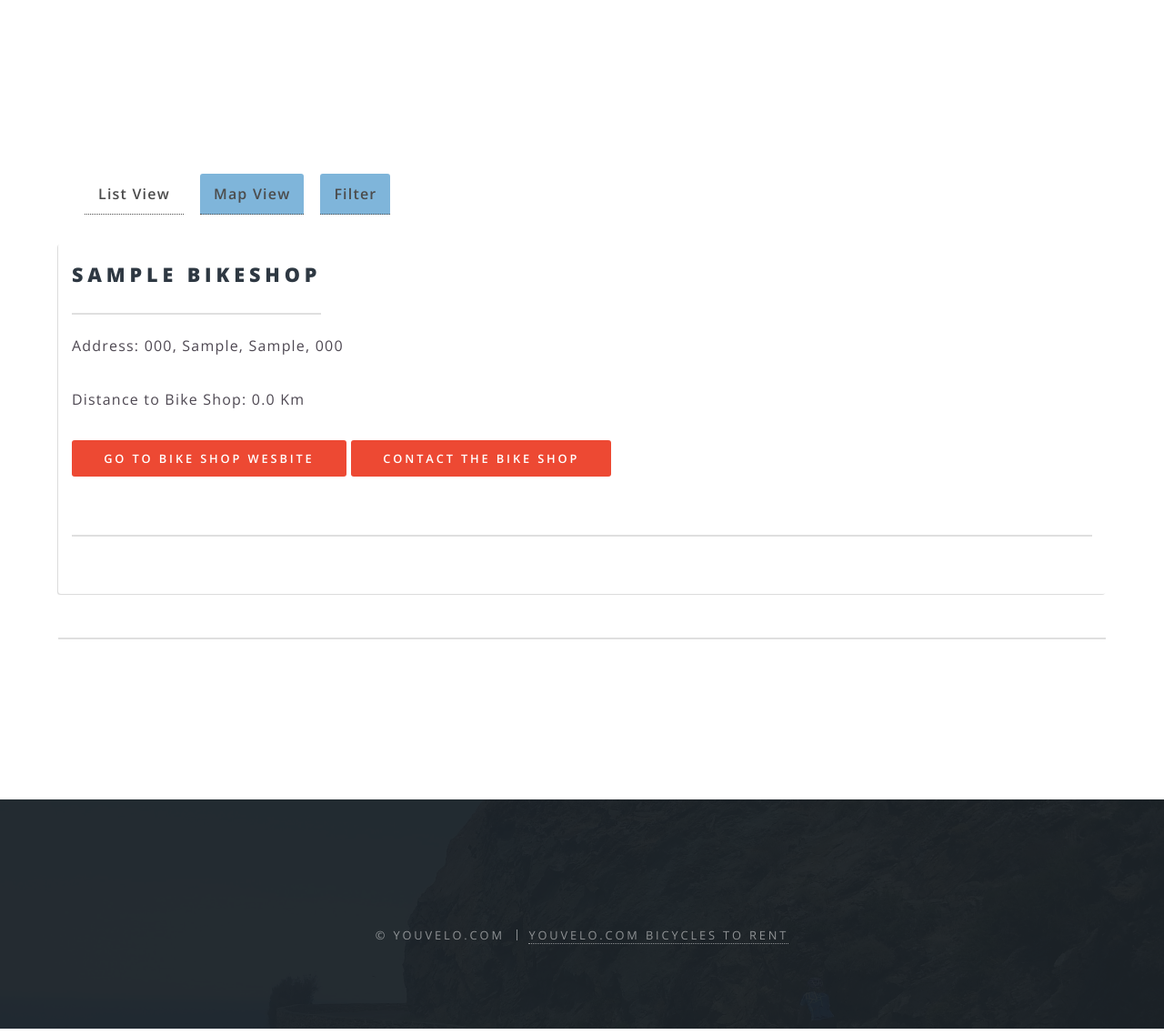
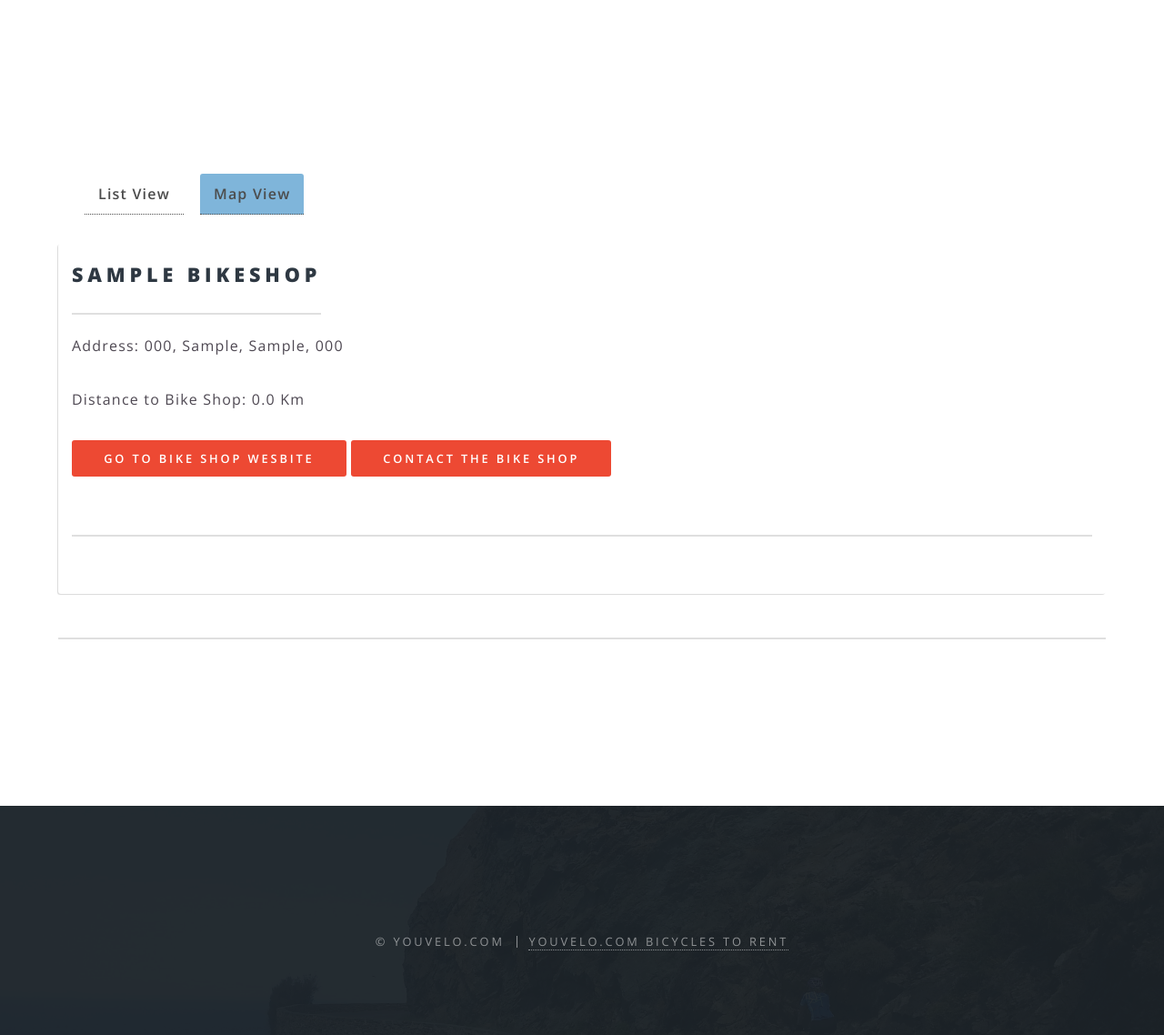
Before and after one commit to colins44/bike-site, a Django app: a page that uses templates/bike-shop-list.html in a window 1280 px wide. Shown: the part 288-1426 px from the top of the page at 91% size. Run offline with Django 3.2, Linux system fonts and the light colour scheme; tables that the repository leaves empty hold one stand-in row (values such as "Sample post"); some libraries are stand-ins or nearby versions.

Commit message:
adding tabbed view

```diff
--- a/bike_aggregator/utils.py
+++ b/bike_aggregator/utils.py
@@ -104,7 +104,7 @@ def distance_filter(bike_search, bike_shop_queryset, distance=Decimal(0.025), am
 def bikeshop_content_string(bikeshops):
     """Build the content string for the bike shop markers on the google map"""
 
-    template = Template("<a href=/contact-bikeshop/{{ bikeshop.pk }}/>Contact {{ bikeshop.shop_name }}</a>")
+    template = Template("<a href=/contact-bikeshop/{{ bikeshop.pk }}/>Contact {{ bikeshop.shop_name }}</a><br><a href=/redirect-to-bikeshop/{{ bikeshop.pk }}/>Go to bikeshop website</a>")
 
     for bikeshop in bikeshops:
         model_dict = {
--- a/bike_aggregator/views.py
+++ b/bike_aggregator/views.py
@@ -46,7 +46,8 @@ class BikeSearchResults(ListView):
         except Exception as e:
             #some sort of error so we log it
             logger.error("Error changing Strings to Decimals: {},  {}".format(e.message, e.args))
-        context['bikeshops'] = distance_filter(bikesearch, self.model.objects.all())
+        context['bikeshops'] = bikeshop_content_string(distance_filter(bikesearch, self.model.objects.all()))
+
         context['message'] = "your results"
         context['bikesearch'] = bikesearch
         return context
--- a/templates/bike-shop-list.html
+++ b/templates/bike-shop-list.html
@@ -1,54 +1,69 @@
 {% extends "base.html" %}
 {% block content %}
     <head>
-    <style>
-      #map {
-        width: 500px;
-        height: 400px;
-        background-color: #CCC;
-      }
-    </style>
-<script type="text/javascript" src="https://maps.googleapis.com/maps/api/js?sensor=false"></script>
-    <script type="text/javascript">
-        var gmap;
-        function initialize() {
-            var target = new google.maps.LatLng(51.54, -0.07);
+      <style type="text/css">
+          #map_canvas {display:none;}
+      </style>
+<script>
+    function displayMap() {
+            document.getElementById('map_canvas').style.display="block";
+                    initialize();
+                }
+    function initialize() {
+            // create the map
             var myOptions = {
-                zoom: 8,
-                center: target,
-                mapTypeId: google.maps.MapTypeId.ROADMAP
-            };
-            gmap = new google.maps.Map(document.getElementById('map'),
-                myOptions);
-            point = new google.maps.Marker({
-                position: target,
-                map: gmap,
-                title: 'Queensbridge Leisure Centre',
+            zoom: 14,
+            center: new google.maps.LatLng({{ bikesearch.latitude }}, {{ bikesearch.longitude }}),
+            mapTypeId: google.maps.MapTypeId.ROADMAP
+            }
+
+            var map = new google.maps.Map(document.getElementById("map_canvas"),
+            myOptions);
+
+            var marker = new google.maps.Marker({
+            position: new google.maps.LatLng( {{ bikesearch.latitude }}, {{ bikesearch.longitude }}),
+            map: map
             });
-        }
 
-        google.maps.event.addDomListener(window, 'load', initialize);
-    </script>
+            {% for bikeshop in bikeshops %}
+
+            var infowindow{{ bikeshop.pk }} = new google.maps.InfoWindow({
+            content: "{{ bikeshop.content_string }}"
+            });
+
+            var marker{{ bikeshop.pk}} = new google.maps.Marker({
+            position: {lat: {{ bikeshop.latitude }}, lng: {{ bikeshop.longitude }}},
+            map: map,
+            title: '{{ bikeshop.shop_name }}',
+            icon: '/static/images/bike_marker.png'
+            });
+
+            marker{{ bikeshop.pk }}.addListener('click', function() {
+            infowindow{{ bikeshop.pk }}.open(map, marker{{ bikeshop.pk }});
+            });
+
+            {%  endfor %}
+
+            }
+
+
+</script>
+
 
     </head>
-
         <article id="main">
 						<header>
 							<h2>Your Search Results</h2>
 						</header>
 						<section class="wrapper style5">
 							<div class="inner">
-
                             {% if bikeshops %}
-
                                 <section id="one" class="wrapper style5">
                                     <div class="tabs">
                                             <ul class="tab-links">
                                                 <li class="active"><a href="#list-view">List View</a></li>
-                                                <li><a href="#map-view" onclick="initialize()">Map View</a></li>
-                                                <li><a href="#filter">Filter</a></li>
+                                                <li><a href="#map-view" onclick="displayMap()">Map View</a></li>
                                             </ul>
-
                                             <div class="tab-content">
                                                 <div id="list-view" class="tab active">
                                                     {% for bikeshop in bikeshops %}
@@ -71,17 +86,9 @@
                                                     <hr>
                                                     {% endfor %}
                                                 </div>
-
                                                 <div id="map-view" class="tab">
-                                                    <div id="map" style="height: 450px; width: 450px; overflow: hidden"></div>
-
+                                                    <div id="map_canvas" style="width:700px; height:500px; margin-left:80px;" ></div>
                                                 </div>
-
-                                                <div id="filter" class="tab">
-                                                    <p>Filter by bike type</p>
-                                                    <input type="text">
-                                                </div>
-                                            </div>
                                         </div>
                                 <hr>
                                 </section>
@@ -89,10 +96,5 @@
 							</div>
 						</section>
 					</article>
-    <script async defer
-        src="https://maps.googleapis.com/maps/api/js?key=AIzaSyBGlg8YhNcZJP-Pfd1WskAlHcbsjxUPncQ&signed_in=true&callback=initMap"></script>
   <body>
-
-
-
 {%  endblock %}
```
